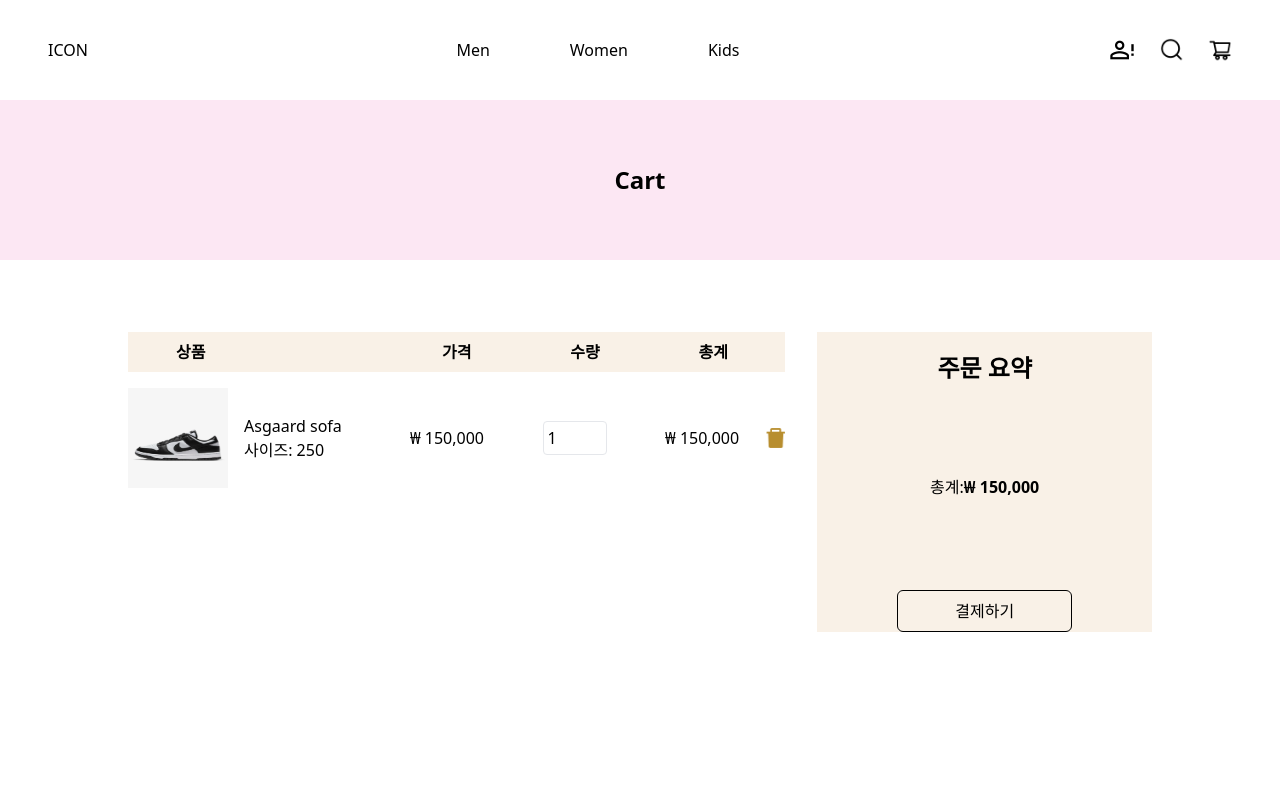
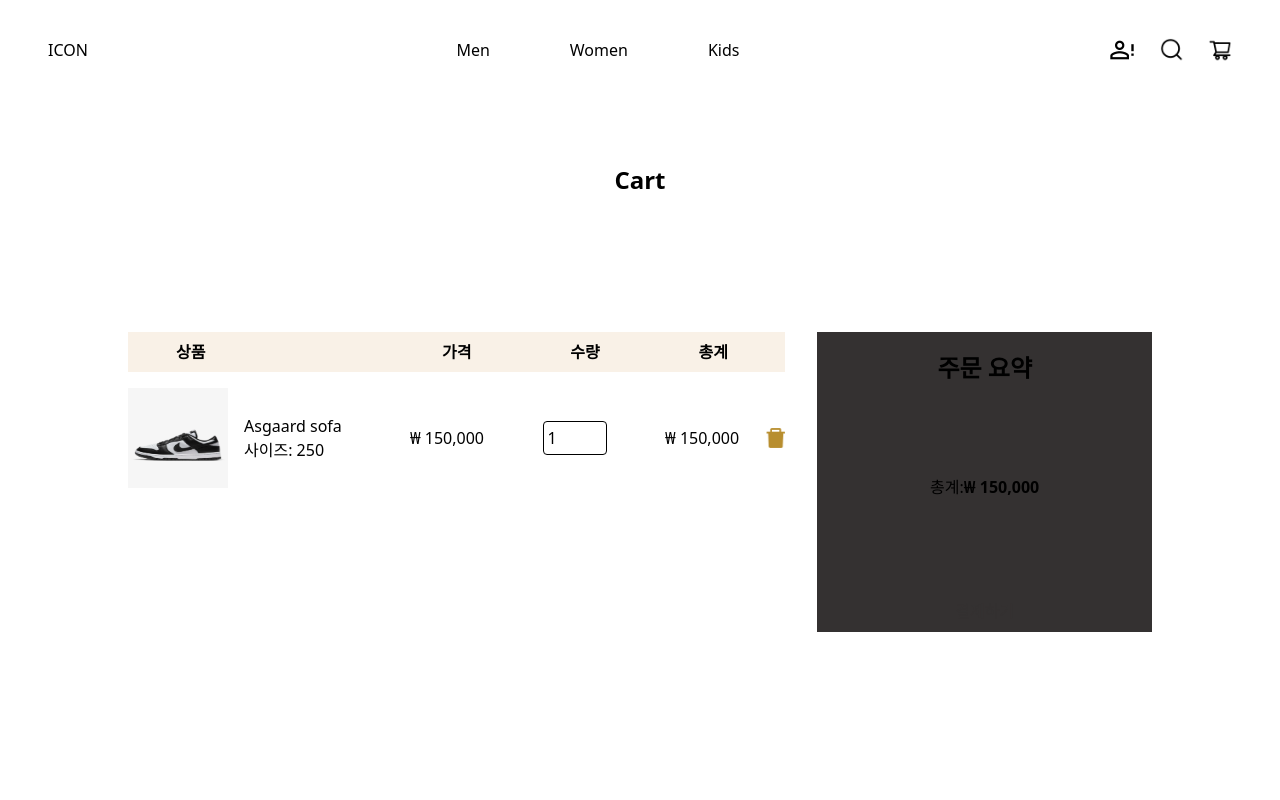
Before and after one commit to supercodingTeam1/front_end, a React (Vite) app: page /cart in a window 1280 px wide. Shown: the top 800 px of the page. Built offline with nearby package versions, Linux system fonts and the light colour scheme.

Commit message:
theme color setting

```diff
--- a/src/pages/Cart.tsx
+++ b/src/pages/Cart.tsx
@@ -64,7 +64,7 @@ export default function Cart() {
           </div>
         </div>
         {/* 오른쪽 총계 */}
-        <div className="w-full md:w-1/3 h-auto md:h-[300px] bg-[#F9F1E7] pt-5 flex flex-col justify-between items-center px-4 md:px-20">
+        <div className="w-full md:w-1/3 h-auto md:h-[300px] bg-black pt-5 flex flex-col justify-between items-center px-4 md:px-20">
           <h2 className="text-2xl font-bold mb-4">주문 요약</h2>
           <div className="flex justify-between mb-4">
             <span>총계:</span>
--- a/tailwind.config.js
+++ b/tailwind.config.js
@@ -2,6 +2,9 @@
 export default {
   content: ["./index.html", "./src/**/*.{js,ts,jsx,tsx}"],
   theme: {
+    colors: {
+      black: "#343131",
+    },
     extend: {},
   },
   plugins: [],
```
